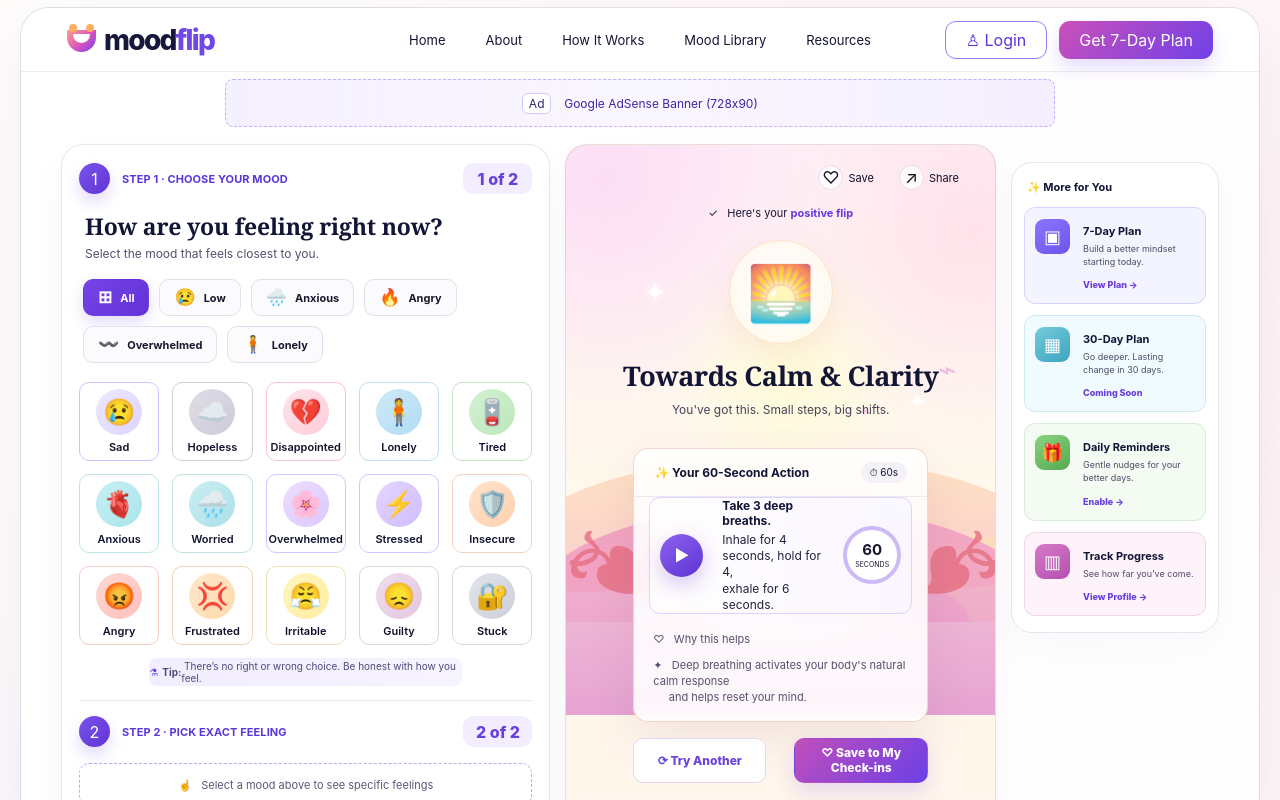
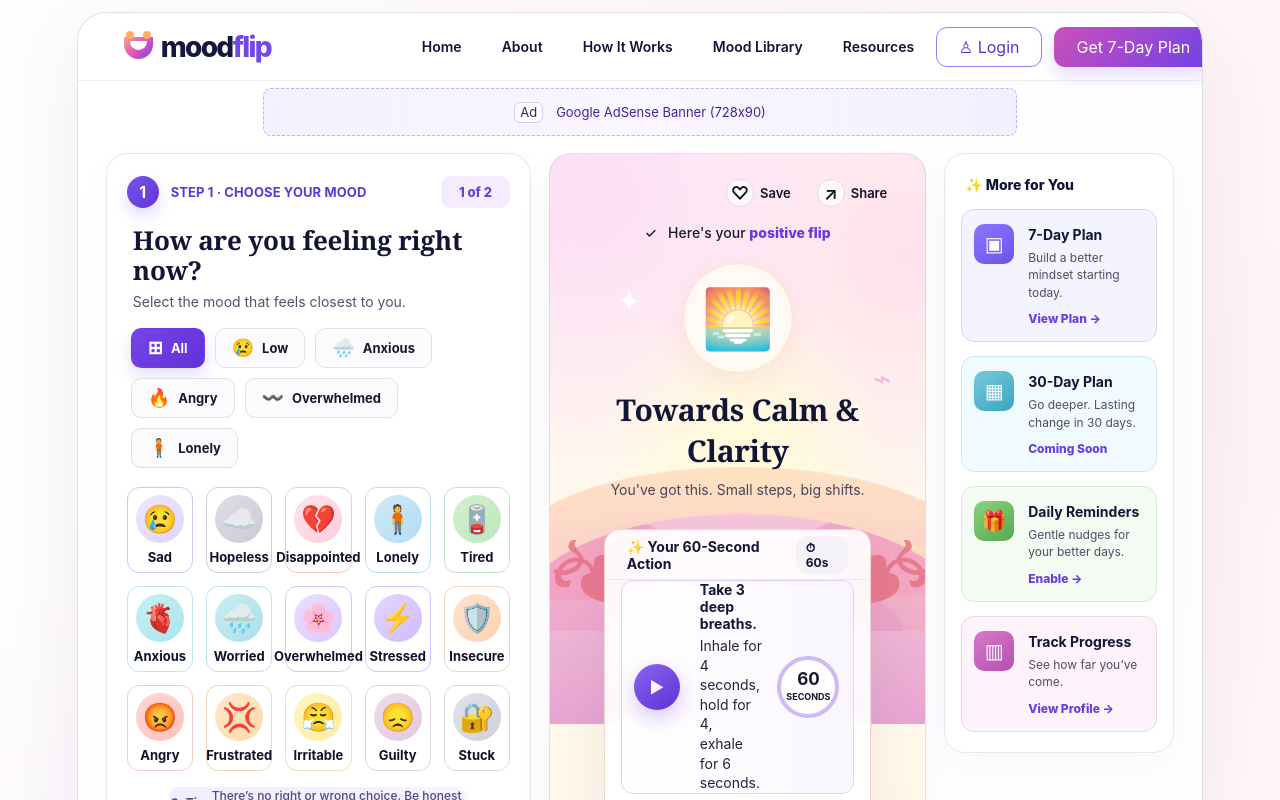
Before and after one commit to CodeStackLab/moodflip-website, a Next.js app: page / in a window 1280 px wide. Shown: the top 800 px of the page. Built offline with nearby package versions, Linux system fonts and the light colour scheme.

Commit message:
Add ~10% side margins and scale up top dashboard UI text, buttons, and card sizes

```diff
--- a/app/page.module.css
+++ b/app/page.module.css
@@ -1,6 +1,6 @@
 .pageShell {
   min-height: 100vh;
-  padding: 7px 20px 22px;
+  padding: 12px 6% 24px;
   background:
     radial-gradient(circle at 84% 12%, rgba(255, 227, 238, .5), transparent 28%),
     radial-gradient(circle at 10% 35%, rgba(244, 236, 255, .5), transparent 25%),
@@ -20,7 +20,7 @@
 }
 
 .header {
-  height: 64px;
+  height: 68px;
   display: grid;
   grid-template-columns: 280px 1fr 280px;
   align-items: center;
@@ -88,7 +88,8 @@
 .nav a,
 .footer a {
   color: inherit;
-  font-size: 13px;
+  font-size: 14px;
+  font-weight: 600;
   text-decoration: none;
   transition: color .2s ease;
 }
@@ -118,10 +119,10 @@
 
 .loginButton,
 .planButton {
-  height: 38px;
+  height: 40px;
   border-radius: 11px;
-  padding: 0 20px;
-  font-size: 13px;
+  padding: 0 22px;
+  font-size: 14px;
   font-weight: 700;
   cursor: pointer;
 }
@@ -151,7 +152,7 @@
   border-radius: 8px;
   background: linear-gradient(90deg, rgba(243, 238, 255, .88), rgba(249, 246, 255, .95), rgba(242, 237, 255, .88));
   color: #3f249e;
-  font-size: 12px;
+  font-size: 13px;
 }
 
 .topAd { width: 67%; }
@@ -170,9 +171,9 @@
 
 .dashboard {
   display: grid;
-  grid-template-columns: minmax(0, 1.08fr) minmax(0, .95fr) 208px;
-  gap: 15px;
-  padding: 0 40px;
+  grid-template-columns: minmax(0, 1.15fr) minmax(0, 1.02fr) 230px;
+  gap: 18px;
+  padding: 0 28px;
   align-items: start;
 }
 
@@ -186,7 +187,7 @@
 }
 
 .moodPanel {
-  padding: 18px 17px 17px;
+  padding: 22px 20px;
   min-height: 686px;
 }
 
@@ -201,13 +202,14 @@
   align-items: center;
   gap: 12px;
   color: #5b37d9;
-  font-size: 11px;
+  font-size: 13px;
+  font-weight: 700;
   letter-spacing: .1px;
 }
 
 .stepTitle > span {
-  width: 31px;
-  height: 31px;
+  width: 32px;
+  height: 32px;
   display: grid;
   place-items: center;
   border-radius: 50%;
@@ -219,19 +221,20 @@
 
 .stepCount {
   min-width: 69px;
-  height: 31px;
+  height: 32px;
   display: grid;
   place-items: center;
   border-radius: 10px;
   background: #f3edff;
   color: #6841db;
+  font-size: 13px;
   font-weight: 800;
 }
 
 .moodPanel h1 {
-  margin: 19px 6px 7px;
+  margin: 18px 6px 7px;
   font-family: Georgia, "Times New Roman", serif;
-  font-size: 23px;
+  font-size: 26px;
   line-height: 1.15;
   letter-spacing: -.2px;
 }
@@ -239,7 +242,7 @@
 .subheading {
   margin: 0 6px 18px;
   color: #50526e;
-  font-size: 12px;
+  font-size: 14px;
 }
 
 .categoryRow {
@@ -250,8 +253,8 @@
 }
 
 .categoryButton {
-  height: 37px;
-  padding: 0 14px;
+  height: 40px;
+  padding: 0 16px;
   display: inline-flex;
   align-items: center;
   gap: 8px;
@@ -259,12 +262,12 @@
   border-radius: 10px;
   background: #fbfbfd;
   color: #17182e;
-  font-size: 11px;
+  font-size: 13px;
   font-weight: 700;
   cursor: pointer;
 }
 
-.categoryButton span { font-size: 17px; line-height: 1; }
+.categoryButton span { font-size: 18px; line-height: 1; }
 
 .categoryActive {
   color: white;
@@ -280,17 +283,17 @@
 }
 
 .moodCard {
-  height: 79px;
+  height: 86px;
   display: flex;
   flex-direction: column;
   align-items: center;
   justify-content: center;
-  gap: 5px;
+  gap: 6px;
   border: 1px solid rgba(88, 73, 130, .14);
-  border-radius: 10px;
+  border-radius: 12px;
   color: #10122d;
-  font-size: 11px;
-  font-weight: 600;
+  font-size: 13px;
+  font-weight: 700;
   background: #fff;
   cursor: pointer;
   transition: transform .15s ease, box-shadow .15s ease, border-color .15s ease;
@@ -300,13 +303,13 @@
 .moodSelected { border-color: #8a6ef0; box-shadow: inset 0 0 0 2px rgba(126, 91, 232, .12), 0 9px 18px rgba(69, 45, 140, .09); }
 
 .moodEmojiWrap {
-  width: 46px;
-  height: 46px;
+  width: 48px;
+  height: 48px;
   border-radius: 50%;
   display: grid;
   place-items: center;
 }
-.moodEmoji { font-size: 26px; line-height: 1; }
+.moodEmoji { font-size: 28px; line-height: 1; }
 
 /* Tone: colored circular bubble per mood card */
 .lavender { border-color: #cdc3ff; }
@@ -341,46 +344,49 @@
 .slate .moodEmojiWrap { background: linear-gradient(135deg, #e2e4ec, #cccfd9); }
 
 .tipBar {
-  width: 69%;
-  min-height: 28px;
-  margin: 13px auto 14px;
+  width: 78%;
+  min-height: 32px;
+  margin: 16px auto;
   display: flex;
   align-items: center;
   justify-content: center;
-  border-radius: 8px;
+  border-radius: 10px;
   background: linear-gradient(90deg, #f2edff, #f7f3ff);
   color: #514a79;
-  font-size: 10px;
+  font-size: 12px;
+  font-weight: 500;
 }
 
-.tipBar span { margin-right: 4px; color: #6945df; }
-.divider { height: 1px; margin: 7px 0 15px; background: #e9e6f0; }
+.tipBar span { margin-right: 6px; color: #6945df; }
+.divider { height: 1px; margin: 10px 0 18px; background: #e9e6f0; }
 
 .feelingPlaceholder {
-  height: 43px;
-  margin-top: 16px;
+  height: 48px;
+  margin-top: 18px;
   display: grid;
   place-items: center;
   border: 1.5px dashed #bca7ff;
-  border-radius: 10px;
+  border-radius: 12px;
   color: #5c5778;
-  font-size: 11px;
+  font-size: 13px;
 }
 
 .feelingChoices {
-  min-height: 43px;
-  margin-top: 16px;
+  min-height: 48px;
+  margin-top: 18px;
   display: grid;
   grid-template-columns: repeat(3, 1fr);
-  gap: 9px;
+  gap: 10px;
 }
 
 .feelingChoices button {
+  height: 42px;
   border: 1px solid #ded8f2;
-  border-radius: 10px;
+  border-radius: 11px;
   background: #faf8ff;
   color: #443a70;
-  font-size: 11px;
+  font-size: 13px;
+  font-weight: 600;
   cursor: pointer;
 }
 
@@ -392,11 +398,12 @@
 
 .flipButton {
   width: 100%;
-  height: 47px;
-  margin-top: 15px;
+  height: 52px;
+  margin-top: 18px;
   border: none;
-  border-radius: 9px;
+  border-radius: 12px;
   color: white;
+  font-size: 15px;
   font-weight: 800;
   background: linear-gradient(90deg, #d4c8fb, #e2d6ff, #d7c6fb);
   cursor: pointer;
@@ -410,7 +417,7 @@
   position: relative;
   min-height: 686px;
   overflow: hidden;
-  padding: 17px 30px 20px;
+  padding: 22px 32px 24px;
   background:
     radial-gradient(circle at 52% 34%, rgba(255, 251, 215, .96), transparent 24%),
     radial-gradient(circle at 9% 5%, rgba(251, 216, 244, .78), transparent 30%),
@@ -423,38 +430,40 @@
   z-index: 4;
   display: flex;
   justify-content: space-between;
-  min-height: 31px;
+  min-height: 34px;
 }
 
-.cardToolbar > div { margin-left: auto; display: flex; gap: 13px; }
+.cardToolbar > div { margin-left: auto; display: flex; gap: 14px; }
 .iconButton {
   display: inline-flex;
   align-items: center;
-  gap: 5px;
+  gap: 6px;
   border: 0;
   background: transparent;
   color: #11132b;
-  font-size: 11px;
+  font-size: 13px;
+  font-weight: 600;
   cursor: pointer;
 }
-.iconButton > span:first-child { width: 25px; height: 25px; display: grid; place-items: center; border: 1px solid #e3dce8; border-radius: 50%; background: rgba(255,255,255,.74); font-size: 17px; }
+.iconButton > span:first-child { width: 28px; height: 28px; display: grid; place-items: center; border: 1px solid #e3dce8; border-radius: 50%; background: rgba(255,255,255,.74); font-size: 18px; }
 
 .flipIntro {
   position: relative;
   z-index: 4;
-  margin-top: 13px;
+  margin-top: 14px;
   text-align: center;
   color: #171932;
-  font-size: 11px;
+  font-size: 14px;
+  font-weight: 500;
 }
-.flipIntro strong { color: #6638df; }
+.flipIntro strong { color: #6638df; font-weight: 800; }
 
 .sunBadge {
   position: relative;
   z-index: 4;
-  width: 104px;
-  height: 104px;
-  margin: 20px auto 13px;
+  width: 110px;
+  height: 110px;
+  margin: 22px auto 16px;
   display: grid;
   place-items: center;
   border-radius: 50%;
@@ -462,7 +471,7 @@
   border: 1px solid #ffe1c6;
   box-shadow: 0 10px 28px rgba(218, 129, 117, .13), inset 0 0 30px rgba(255, 245, 222, .7);
 }
-.sunCore { font-size: 54px; filter: saturate(.9); }
+.sunCore { font-size: 58px; filter: saturate(.9); }
 
 .flipCard h2 {
   position: relative;
@@ -470,17 +479,17 @@
   margin: 0;
   text-align: center;
   font-family: Georgia, "Times New Roman", serif;
-  font-size: 27px;
+  font-size: 30px;
   letter-spacing: -.4px;
 }
 
 .flipSubtitle {
   position: relative;
   z-index: 4;
-  margin: 8px 0 0;
+  margin: 10px 0 0;
   text-align: center;
   color: #47445a;
-  font-size: 12px;
+  font-size: 14px;
 }
 
 .landscape {
@@ -548,11 +557,11 @@
 .actionCard {
   position: relative;
   z-index: 5;
-  width: 80%;
+  width: 86%;
   margin: 31px auto 0;
   border: 1px solid rgba(238, 206, 201, .85);
-  border-radius: 15px;
-  background: rgba(255, 255, 255, .89);
+  border-radius: 16px;
+  background: rgba(255, 255, 255, .92);
   box-shadow: 0 18px 45px rgba(129, 72, 111, .10);
   backdrop-filter: blur(8px);
 }
@@ -561,29 +570,30 @@
   display: flex;
   align-items: center;
   justify-content: space-between;
-  height: 48px;
-  padding: 0 20px;
+  height: 50px;
+  padding: 0 22px;
   border-bottom: 1px solid #eee9f0;
-  font-size: 12px;
+  font-size: 14px;
+  font-weight: 700;
 }
-.actionTitleRow span { padding: 4px 9px; border-radius: 12px; background: #f5f2f7; font-size: 10px; }
+.actionTitleRow span { padding: 4px 10px; border-radius: 12px; background: #f5f2f7; font-size: 12px; }
 
 .breathAction {
-  min-height: 92px;
+  min-height: 96px;
   display: grid;
-  grid-template-columns: 50px 1fr 58px;
+  grid-template-columns: 52px 1fr 64px;
   align-items: center;
-  gap: 12px;
-  margin: 0 15px;
-  padding: 0 10px;
+  gap: 14px;
+  margin: 0 16px;
+  padding: 0 12px;
   border: 1px solid #ded2ff;
-  border-radius: 11px;
+  border-radius: 12px;
   background: linear-gradient(90deg, rgba(255,255,255,.7), rgba(249,246,255,.9));
 }
 
 .playButton {
-  width: 43px;
-  height: 43px;
+  width: 46px;
+  height: 46px;
   border: none;
   border-radius: 50%;
   color: white;
@@ -592,12 +602,12 @@
   cursor: pointer;
 }
 
-.actionCopy { display: flex; flex-direction: column; gap: 4px; font-size: 12px; }
-.actionCopy span { line-height: 1.35; color: #24223b; }
+.actionCopy { display: flex; flex-direction: column; gap: 4px; font-size: 14px; }
+.actionCopy span { line-height: 1.4; color: #24223b; }
 
 .timerCircle {
-  width: 58px;
-  height: 58px;
+  width: 62px;
+  height: 62px;
   display: flex;
   flex-direction: column;
   align-items: center;
@@ -608,34 +618,34 @@
   color: #15152e;
   cursor: pointer;
 }
-.timerCircle strong { font-size: 15px; line-height: 1; }
-.timerCircle small { margin-top: 3px; font-size: 7px; }
+.timerCircle strong { font-size: 17px; line-height: 1; }
+.timerCircle small { margin-top: 3px; font-size: 9px; font-weight: 700; }
 
 .whyBlock {
-  padding: 18px 19px 15px;
+  padding: 20px 22px 18px;
   color: #57516e;
-  font-size: 11px;
+  font-size: 13px;
 }
-.whyBlock > div { color: #524f6d; }
-.whyBlock p { margin: 12px 0 0; line-height: 1.45; }
+.whyBlock > div { color: #524f6d; font-weight: 700; }
+.whyBlock p { margin: 12px 0 0; line-height: 1.5; }
 
 .flipActions {
   position: relative;
   z-index: 5;
-  width: 80%;
-  margin: 16px auto 0;
+  width: 86%;
+  margin: 18px auto 0;
   display: grid;
-  grid-template-columns: 133px 1fr;
-  gap: 28px;
+  grid-template-columns: 140px 1fr;
+  gap: 20px;
 }
 
 .flipActions button {
-  height: 45px;
-  border-radius: 10px;
+  height: 48px;
+  border-radius: 12px;
   border: 1px solid #e0d8f2;
   background: white;
   color: #6a43df;
-  font-size: 12px;
+  font-size: 14px;
   font-weight: 800;
   cursor: pointer;
 }
@@ -649,40 +659,49 @@
 
 .morePanel {
   min-height: 431px;
-  padding: 16px 12px;
-  margin-top: 18px;
+  padding: 20px 16px;
+  margin-top: 0px;
   border-radius: 21px;
 }
 
 .morePanel h3 {
-  margin: 1px 3px 13px;
-  font-size: 11px;
+  margin: 2px 4px 16px;
+  font-size: 14px;
+  font-weight: 800;
 }
 
-.planList { display: grid; gap: 11px; }
+.planList { display: grid; gap: 14px; }
 .planCard {
-  min-height: 82px;
+  min-height: 90px;
   display: grid;
-  grid-template-columns: 39px 1fr;
-  gap: 9px;
-  padding: 11px 10px;
+  grid-template-columns: 42px 1fr;
+  gap: 12px;
+  padding: 14px 12px;
   border: 1px solid;
-  border-radius: 11px;
+  border-radius: 13px;
 }
 
 .planIcon {
-  width: 35px;
-  height: 35px;
+  width: 40px;
+  height: 40px;
   display: grid;
   place-items: center;
-  border-radius: 9px;
+  border-radius: 10px;
   color: white;
-  font-size: 18px;
+  font-size: 20px;
 }
 
-.planCard strong { font-size: 11px; }
-.planCard p { margin: 4px 0 4px; color: #4f4d67; font-size: 9px; line-height: 1.4; }
-.planCard button { padding: 0; border: 0; color: #6a3ddd; background: transparent; font-size: 9px; font-weight: 800; cursor: pointer; }
+.planCard strong { font-size: 14px; }
+.planCard p { margin: 5px 0 6px; color: #4f4d67; font-size: 12px; line-height: 1.45; }
+.planCard button { padding: 0; border: 0; color: #6a3ddd; background: transparent; font-size: 12px; font-weight: 800; cursor: pointer; }
+.planPurple { background: #f4f4ff; border-color: #d6d4ff; }
+.planPurple .planIcon { background: linear-gradient(145deg, #8d74ff, #6d54e8); }
+.planBlue { background: #f0fbff; border-color: #cdeaf3; }
+.planBlue .planIcon { background: linear-gradient(145deg, #75cbd8, #3ca4c2); }
+.planGreen { background: #f3fbf3; border-color: #d9ecd7; }
+.planGreen .planIcon { background: linear-gradient(145deg, #8bd37f, #54aa50); }
+.planPink { background: #fff3fb; border-color: #f0d4e8; }
+.planPink .planIcon { background: linear-gradient(145deg, #d67ac8, #b450b1); }
 .planPurple { background: #f4f4ff; border-color: #d6d4ff; }
 .planPurple .planIcon { background: linear-gradient(145deg, #8d74ff, #6d54e8); }
 .planBlue { background: #f0fbff; border-color: #cdeaf3; }
```
